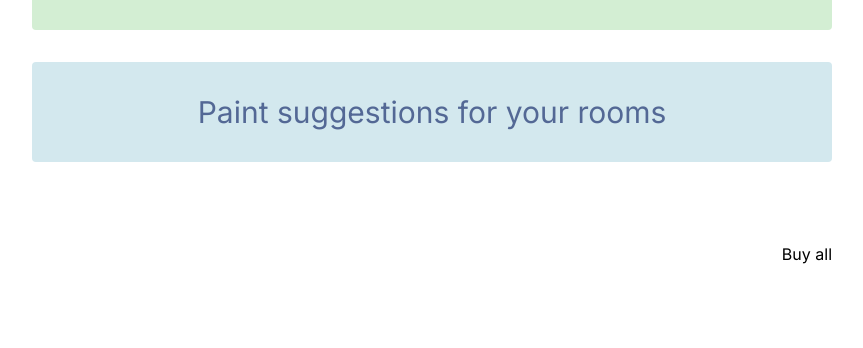
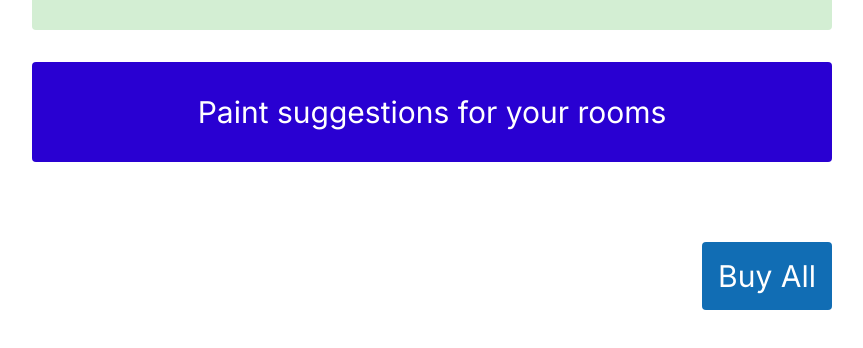
Before and after one commit to Giwan/bnl-lazy-pandas-hackathon, a Next.js app: page /items-list in a window 1280 px wide. Shown: the part 1184-1532 px from the top of the page, without its empty margins (208-1071 px from the left). Built offline with nearby package versions, Linux system fonts and the light colour scheme.

Commit message:
fix: colors

```diff
--- a/app/(primary)/items-list/itemslist.module.css
+++ b/app/(primary)/items-list/itemslist.module.css
@@ -53,4 +53,6 @@
 
 .buyAllButton {
   padding: 1rem;
+  background-color: #116db4;
+  color: #fff;
 }
--- a/app/(primary)/items-list/page.js
+++ b/app/(primary)/items-list/page.js
@@ -52,7 +52,7 @@ const ItemsToPurchse = function() {
 
 const ItemToPurchase = function({ children }) {
   return (
-    <div className={styles.itemToPurchase} style={{ backgroundImage: "url:" + children.img }}>
+    <div className={styles.itemToPurchase}>
       <img src={children.img} alt={children.name} className={styles.itemImage} />
       <div className={`rounded ${styles.itemTextContainer}`}>
         <p className={`rounded ${styles.itemText}`}>{children.name}</p>
@@ -70,13 +70,13 @@ const Co2 = function () {
 }
 
 const ThirdPartyIntegration = () => (
-  <div className="py-8 text-center my-8 rounded text-3xl" style={{backgroundColor: "#D3E8EE", color: "#536895"}}>
+  <div className="py-8 text-center my-8 rounded text-3xl" style={{backgroundColor: "#2900d2", color: "#FFF"}}>
     <p>Paint suggestions for your rooms</p>
   </div>
 )
 
 const BuyAll = () => (
   <div className={styles.buyAllContainer}>
-    <button className="">Buy all</button>
+    <button className={`rounded text-3xl ${styles.buyAllButton}`}>Buy All</button>
   </div>
 )
```
